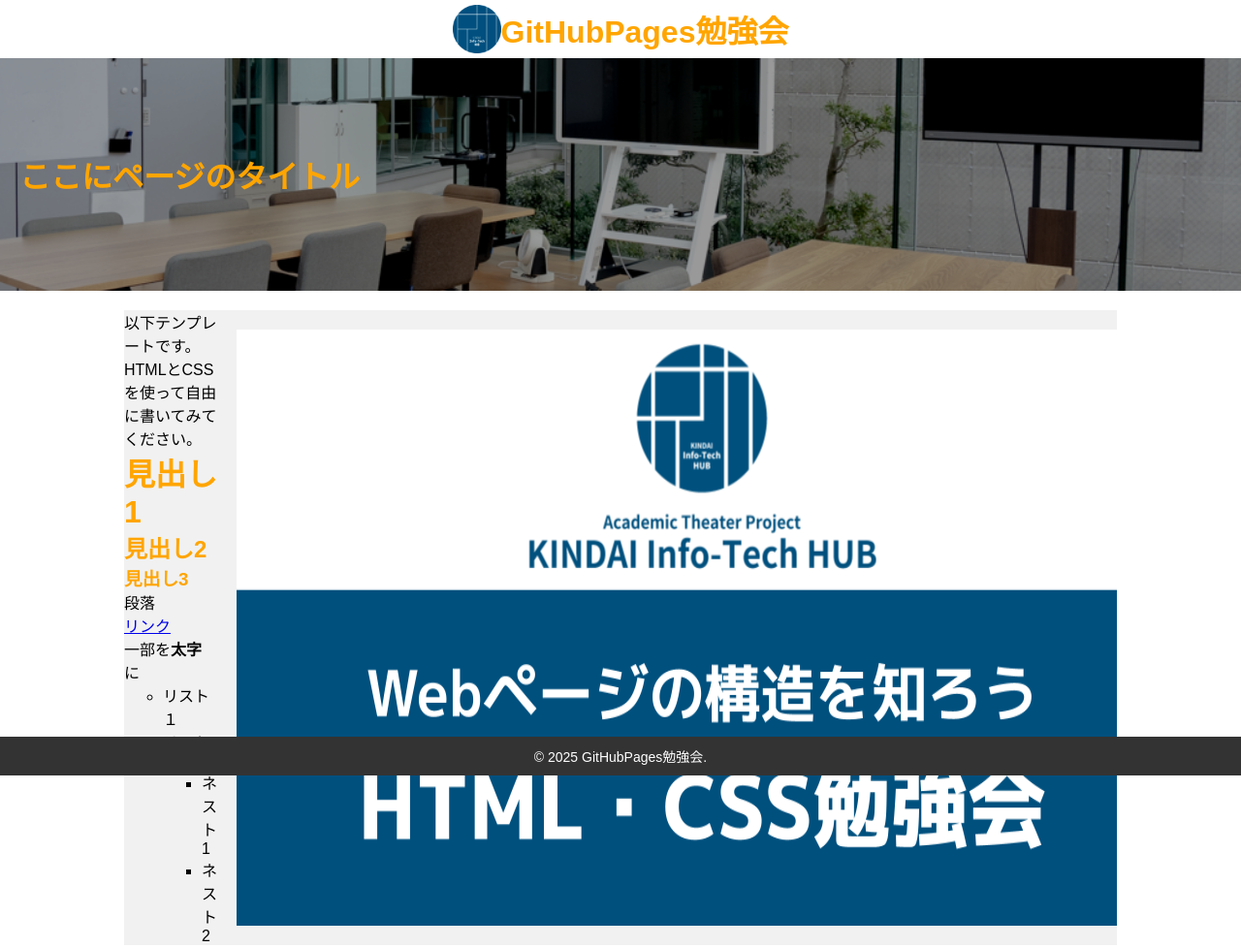
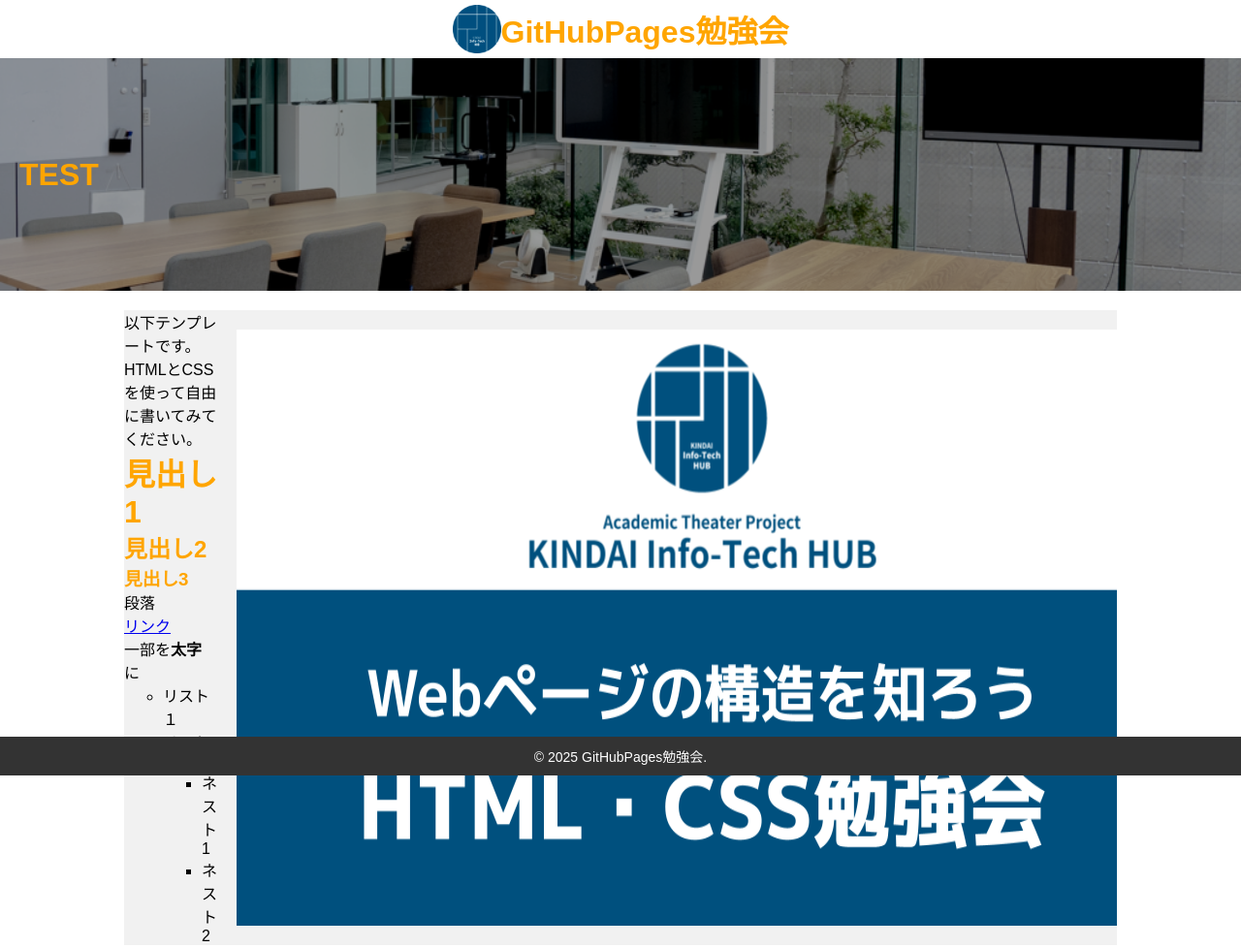
Before and after one commit to TestMasachika/HTML-CSS-study, a plain HTML site: page index.html in a window 1280 px wide. Shown: the whole page at 97% size. Drawn offline with Linux system fonts and the light colour scheme.

Commit message:
Update index.html

```diff
--- a/index.html
+++ b/index.html
@@ -121,7 +121,7 @@
     </header>
     <!-- バナー画像です。cssから画像を変えれます -->
     <div class="banner">
-        <h1> ここにページのタイトル</h1>
+        <h1> TEST</h1>
     </div>
     <!-- ここにHTMLを記述していきます、テンプレートをコピーアンドペーストして使ってください -->
     <div class="container">
```
